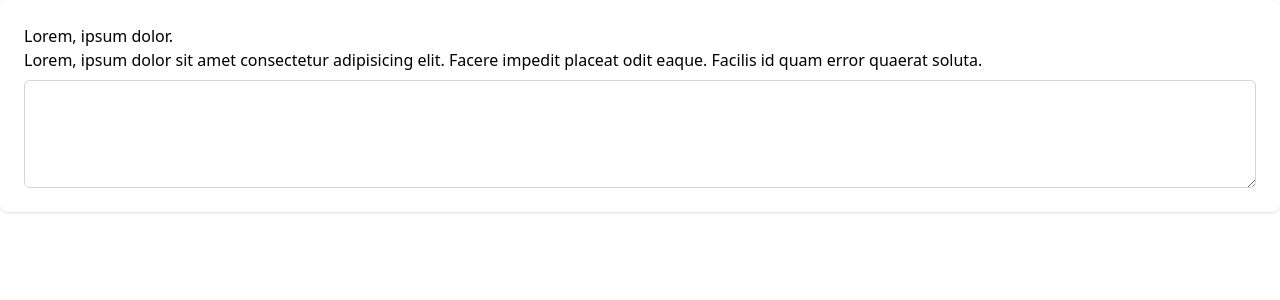
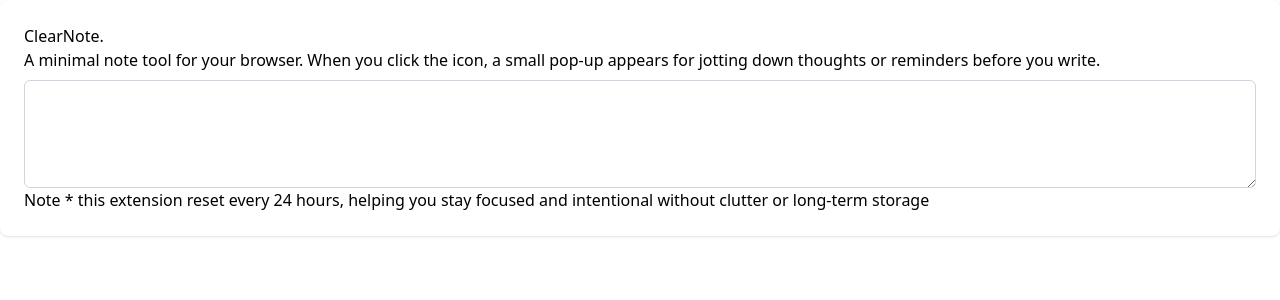
Before and after one commit to Justin-Bento/marker, a React (Vite) app: page / in a window 1280 px wide. Shown: the top 300 px of the page. Built offline with nearby package versions, Linux system fonts and the light colour scheme.

Commit message:
Added html elements to app.tsx

```diff
--- a/src/App.tsx
+++ b/src/App.tsx
@@ -5,10 +5,11 @@ export default function App() {
         <div className="px-4 py-5 sm:p-6">
           {/* Content goes here */}
           <div className="">
-            <h1 className="">Lorem, ipsum dolor.</h1>
+            <h1 className="">ClearNote.</h1>
             <p className="">
-              Lorem, ipsum dolor sit amet consectetur adipisicing elit. Facere
-              impedit placeat odit eaque. Facilis id quam error quaerat soluta.
+              A minimal note tool for your browser. When you click the icon, a
+              small pop-up appears for jotting down thoughts or reminders before
+              you write.
             </p>
           </div>
           <div className="mt-2">
@@ -20,6 +21,10 @@ export default function App() {
               defaultValue={""}
             />
           </div>
+          <p>
+            Note * this extension reset every 24 hours, helping you stay focused
+            and intentional without clutter or long-term storage
+          </p>
         </div>
       </div>
     </main>
```
